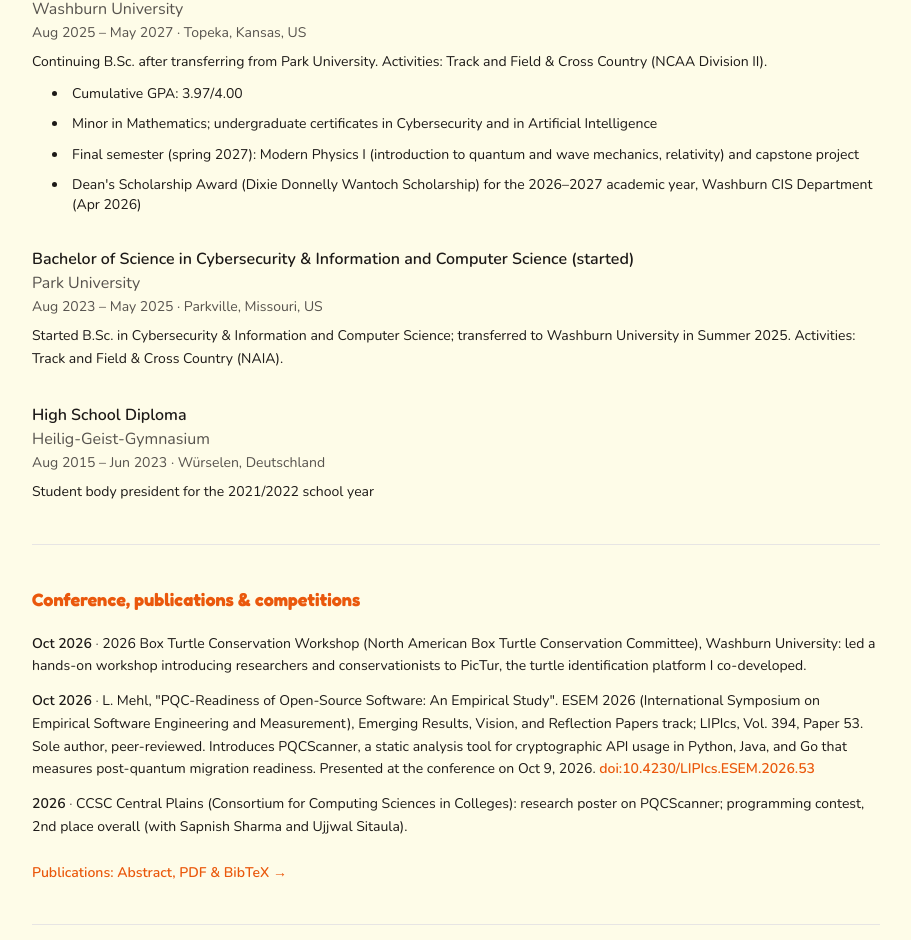
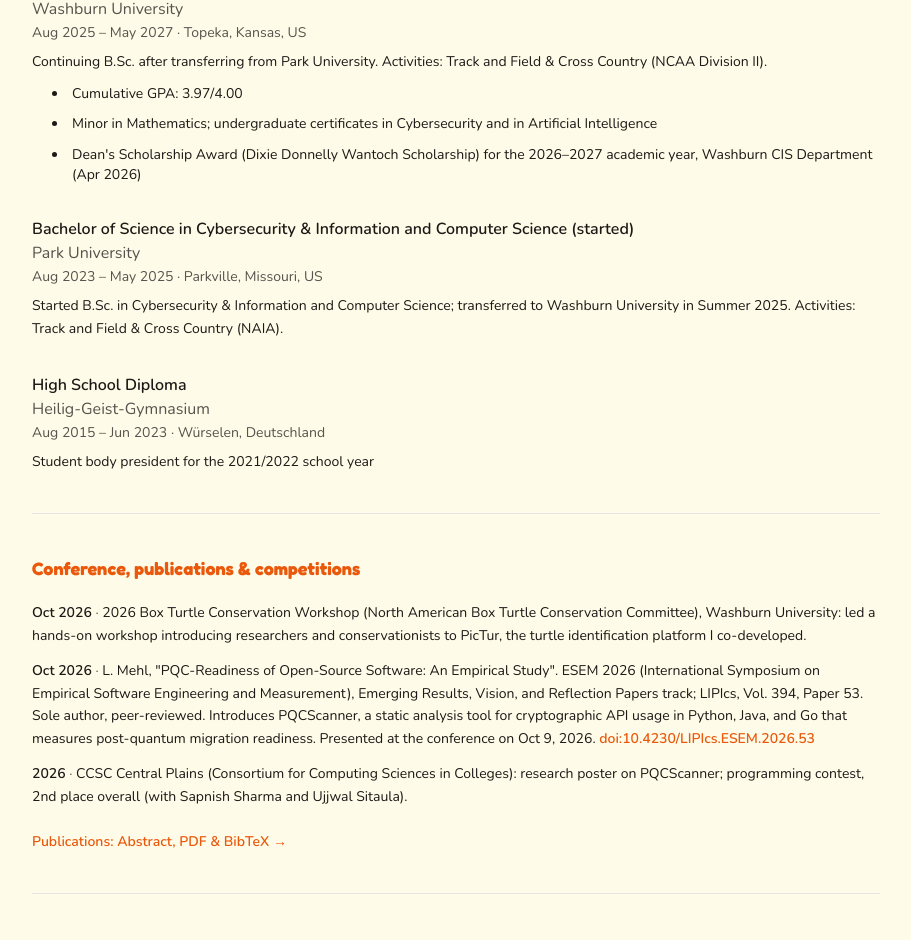
Before and after one commit to Lxkasmehl/Portfolio, a Next.js app: page /cv in a window 1280 px wide. Shown: the part 2012-2952 px from the top of the page, without its empty margins (184-1095 px from the left). Built offline with nearby package versions, Linux system fonts and the light colour scheme.

Commit message:
Remove Modern Physics from education highlights
Co-Authored-By: Claude Opus 5.5 <noreply@anthropic.com>

```diff
--- a/content/translations/de.ts
+++ b/content/translations/de.ts
@@ -77,7 +77,6 @@ export const de: Messages = {
       highlights: [
         "Notendurchschnitt: GPA 3,97 von 4,00",
         "Minor Mathematik; Undergraduate Certificates in Cybersecurity und Artificial Intelligence",
-        "Letztes Semester (Frühjahr 2027): Modern Physics I (Einführung in Quanten- und Wellenmechanik, Relativitätstheorie) und Abschlussprojekt (Capstone)",
         "Dean's Scholarship Award (Dixie Donnelly Wantoch Scholarship) für das akademische Jahr 2026–2027, Washburn CIS Department (Apr 2026)",
       ],
     },
--- a/content/translations/en.ts
+++ b/content/translations/en.ts
@@ -78,7 +78,6 @@ export const en: Messages = {
       highlights: [
         "Cumulative GPA: 3.97/4.00",
         "Minor in Mathematics; undergraduate certificates in Cybersecurity and in Artificial Intelligence",
-        "Final semester (spring 2027): Modern Physics I (introduction to quantum and wave mechanics, relativity) and capstone project",
         "Dean's Scholarship Award (Dixie Donnelly Wantoch Scholarship) for the 2026–2027 academic year, Washburn CIS Department (Apr 2026)",
       ],
     },
```
